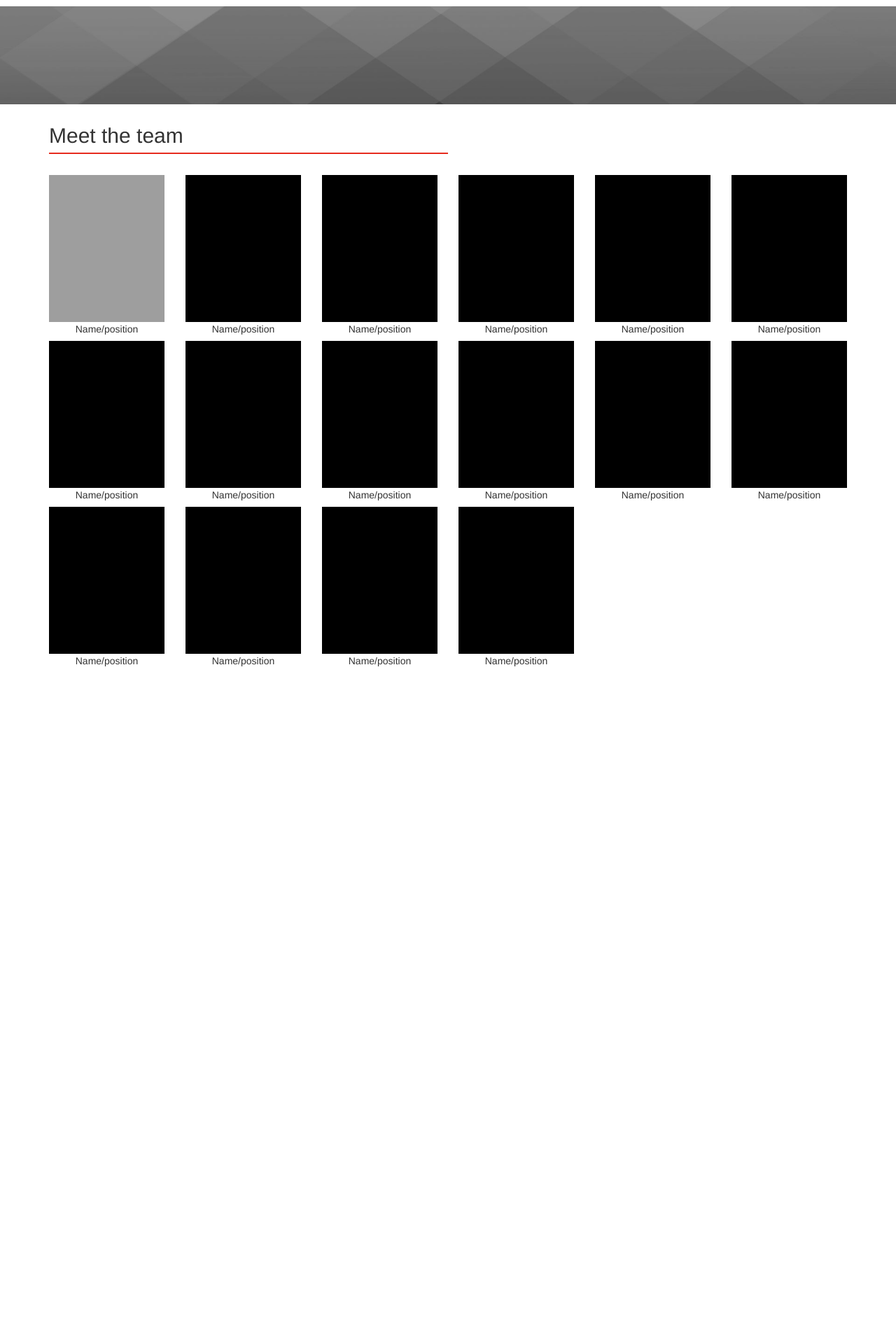
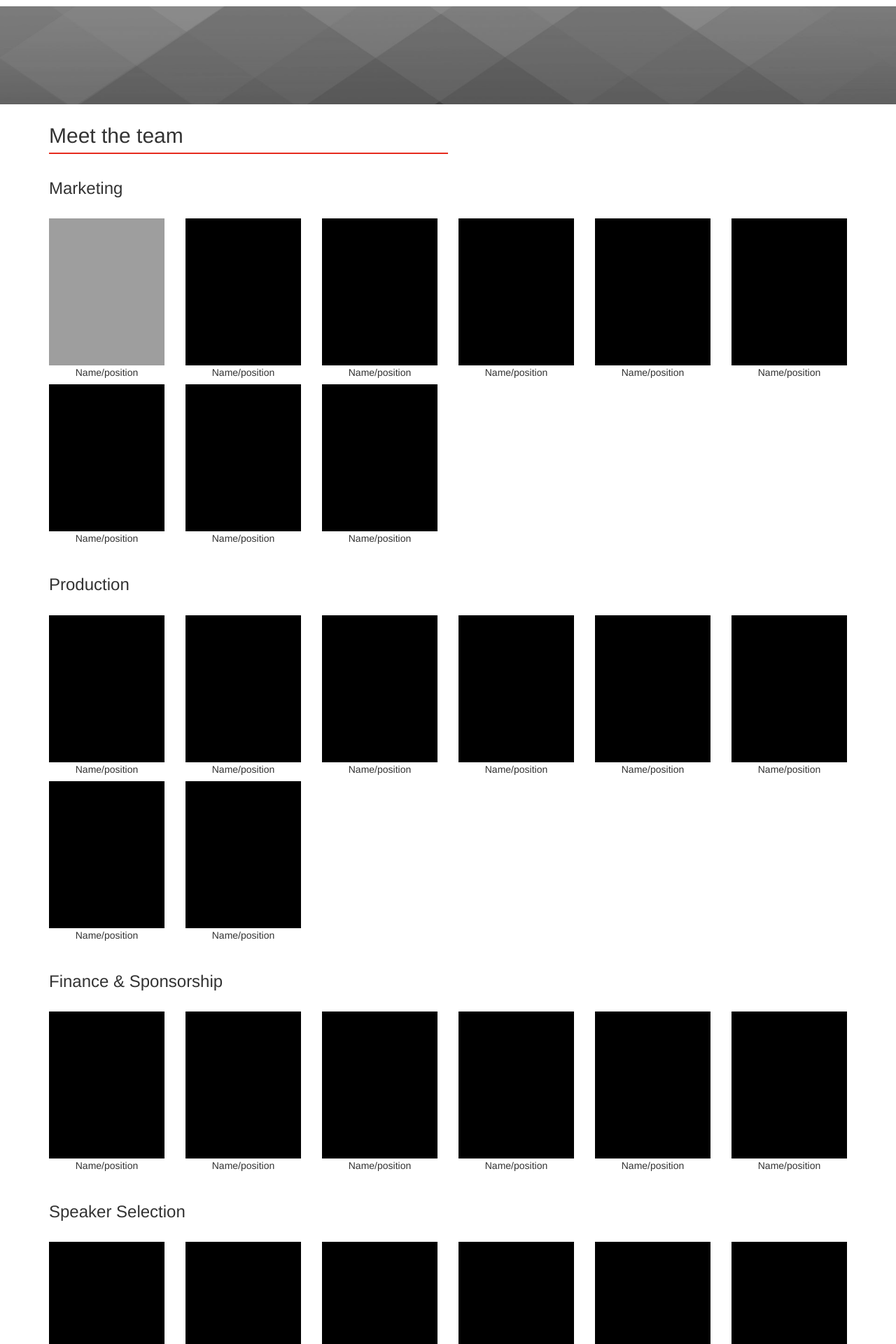
Before and after one commit to tedxuofw/website-2016, a Jekyll site: the page built from app/about.html, in a window 1280 px wide. Shown: the part 1037-2957 px from the top of the page at 70% size. Built offline with Jekyll 4.4.1, drawn with Linux system fonts in a browser that asks for light colours; before the commit the page ends 1998 px from its top, so only the background shows below that; grey boxes are pictures that could not be loaded.

Commit message:
splitting about page portraits into teams

```diff
--- a/app/_sass/_base.scss
+++ b/app/_sass/_base.scss
@@ -12,8 +12,7 @@ p {
     margin-bottom: .5em;
 }
 
-h2 {
-    border-bottom: 2px solid $tedx-red;
+h2, h3 {
     max-width: 50%;
     margin-bottom: 1em;
     padding-bottom: .25em;
@@ -22,6 +21,10 @@ h2 {
     &:first-child {
         margin-top: 0;
     }
+}
+
+h2 {
+    border-bottom: 2px solid $tedx-red;
 }
 
 
--- a/app/_sass/_layout.scss
+++ b/app/_sass/_layout.scss
@@ -37,3 +37,11 @@ body {
         padding-left: 3em;
     }
 }
+
+/**
+ * Team Portraits
+ */
+
+.team {
+
+}
--- a/app/about.html
+++ b/app/about.html
@@ -92,70 +92,138 @@ page_id: about
     <div class="container">
         <h2>Meet the team</h2>
 
-        <div class="row portraits volunteers">
-            <div class="col-xs-2 col-sm-3 col-lg-2 volunteer">
+        <h3>Marketing</h3>
+        <div class="row portraits volunteers team">
+
+            <div class="col-xs-6 col-sm-3 col-lg-2 volunteer">
                 <div class="portrait-image">
                     <!--<img src="media/2016/Michael.jpg" alt="volunteer michael">-->
                 </div>
                 <p>Name/position</p>
             </div>
-            <div class="col-xs-2 col-sm-3 col-lg-2 volunteer">
+            <div class="col-xs-6 col-sm-3 col-lg-2 volunteer">
                 <div class="image-placeholder"></div>
                 <p>Name/position</p>
             </div>
-            <div class="col-xs-2 col-sm-3 col-lg-2 volunteer">
+            <div class="col-xs-6 col-sm-3 col-lg-2 volunteer">
                 <div class="image-placeholder"></div>
                 <p>Name/position</p>
             </div>
-            <div class="col-xs-2 col-sm-3 col-lg-2 volunteer">
+            <div class="col-xs-6 col-sm-3 col-lg-2 volunteer">
                 <div class="image-placeholder"></div>
                 <p>Name/position</p>
             </div>
-            <div class="col-xs-2 col-sm-3 col-lg-2 volunteer">
+            <div class="col-xs-6 col-sm-3 col-lg-2 volunteer">
                 <div class="image-placeholder"></div>
                 <p>Name/position</p>
             </div>
-            <div class="col-xs-2 col-sm-3 col-lg-2 volunteer">
+            <div class="col-xs-6 col-sm-3 col-lg-2 volunteer">
                 <div class="image-placeholder"></div>
                 <p>Name/position</p>
             </div>
-            <div class="col-xs-2 col-sm-3 col-lg-2 volunteer">
+            <div class="col-xs-6 col-sm-3 col-lg-2 volunteer">
                 <div class="image-placeholder"></div>
                 <p>Name/position</p>
             </div>
-            <div class="col-xs-2 col-sm-3 col-lg-2 volunteer">
+            <div class="col-xs-6 col-sm-3 col-lg-2 volunteer">
                 <div class="image-placeholder"></div>
                 <p>Name/position</p>
             </div>
-            <div class="col-xs-2 col-sm-3 col-lg-2 volunteer">
+            <div class="col-xs-6 col-sm-3 col-lg-2 volunteer">
                 <div class="image-placeholder"></div>
                 <p>Name/position</p>
             </div>
-            <div class="col-xs-2 col-sm-3 col-lg-2 volunteer">
+
+        </div>
+        <h3>Production</h3>
+        <div class="row portraits volunteers team">
+
+
+            <div class="col-xs-6 col-sm-3 col-lg-2 volunteer">
                 <div class="image-placeholder"></div>
                 <p>Name/position</p>
             </div>
-            <div class="col-xs-2 col-sm-3 col-lg-2 volunteer">
+            <div class="col-xs-6 col-sm-3 col-lg-2 volunteer">
                 <div class="image-placeholder"></div>
                 <p>Name/position</p>
             </div>
-            <div class="col-xs-2 col-sm-3 col-lg-2 volunteer">
+            <div class="col-xs-6 col-sm-3 col-lg-2 volunteer">
                 <div class="image-placeholder"></div>
                 <p>Name/position</p>
             </div>
-            <div class="col-xs-2 col-sm-3 col-lg-2 volunteer">
+            <div class="col-xs-6 col-sm-3 col-lg-2 volunteer">
                 <div class="image-placeholder"></div>
                 <p>Name/position</p>
             </div>
-            <div class="col-xs-2 col-sm-3 col-lg-2 volunteer">
+            <div class="col-xs-6 col-sm-3 col-lg-2 volunteer">
                 <div class="image-placeholder"></div>
                 <p>Name/position</p>
             </div>
-            <div class="col-xs-2 col-sm-3 col-lg-2 volunteer">
+            <div class="col-xs-6 col-sm-3 col-lg-2 volunteer">
                 <div class="image-placeholder"></div>
                 <p>Name/position</p>
             </div>
-            <div class="col-xs-2 col-sm-3 col-lg-2 volunteer">
+            <div class="col-xs-6 col-sm-3 col-lg-2 volunteer">
+                <div class="image-placeholder"></div>
+                <p>Name/position</p>
+            </div>
+            <div class="col-xs-6 col-sm-3 col-lg-2 volunteer">
+                <div class="image-placeholder"></div>
+                <p>Name/position</p>
+            </div>
+        </div>
+        <h3>Finance & Sponsorship</h3>
+        <div class="row portraits volunteers team">
+
+            <div class="col-xs-6 col-sm-3 col-lg-2 volunteer">
+                <div class="image-placeholder"></div>
+                <p>Name/position</p>
+            </div>
+            <div class="col-xs-6 col-sm-3 col-lg-2 volunteer">
+                <div class="image-placeholder"></div>
+                <p>Name/position</p>
+            </div>
+            <div class="col-xs-6 col-sm-3 col-lg-2 volunteer">
+                <div class="image-placeholder"></div>
+                <p>Name/position</p>
+            </div>
+            <div class="col-xs-6 col-sm-3 col-lg-2 volunteer">
+                <div class="image-placeholder"></div>
+                <p>Name/position</p>
+            </div>
+            <div class="col-xs-6 col-sm-3 col-lg-2 volunteer">
+                <div class="image-placeholder"></div>
+                <p>Name/position</p>
+            </div>
+            <div class="col-xs-6 col-sm-3 col-lg-2 volunteer">
+                <div class="image-placeholder"></div>
+                <p>Name/position</p>
+            </div>
+            </div>
+        <h3>Speaker Selection</h3>
+        <div class="row portraits volunteers team">
+
+            <div class="col-xs-6 col-sm-3 col-lg-2 volunteer">
+                <div class="image-placeholder"></div>
+                <p>Name/position</p>
+            </div>
+            <div class="col-xs-6 col-sm-3 col-lg-2 volunteer">
+                <div class="image-placeholder"></div>
+                <p>Name/position</p>
+            </div>
+            <div class="col-xs-6 col-sm-3 col-lg-2 volunteer">
+                <div class="image-placeholder"></div>
+                <p>Name/position</p>
+            </div>
+            <div class="col-xs-6 col-sm-3 col-lg-2 volunteer">
+                <div class="image-placeholder"></div>
+                <p>Name/position</p>
+            </div>
+            <div class="col-xs-6 col-sm-3 col-lg-2 volunteer">
+                <div class="image-placeholder"></div>
+                <p>Name/position</p>
+            </div>
+            <div class="col-xs-6 col-sm-3 col-lg-2 volunteer">
                 <div class="image-placeholder"></div>
                 <p>Name/position</p>
             </div>
```
